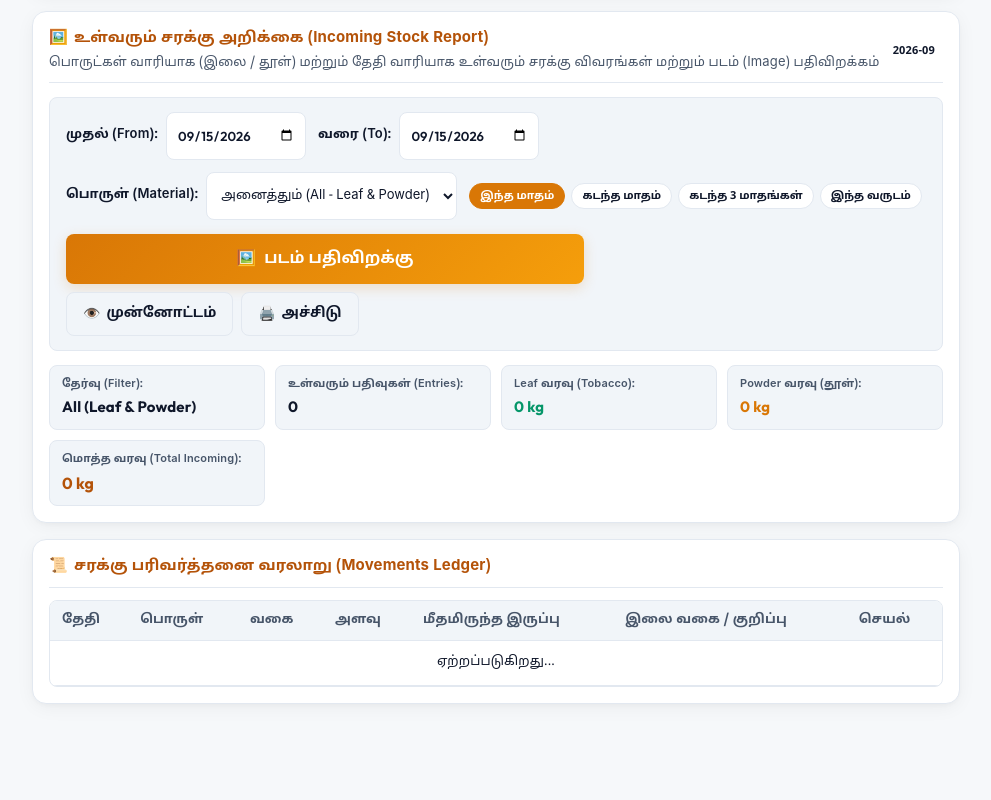
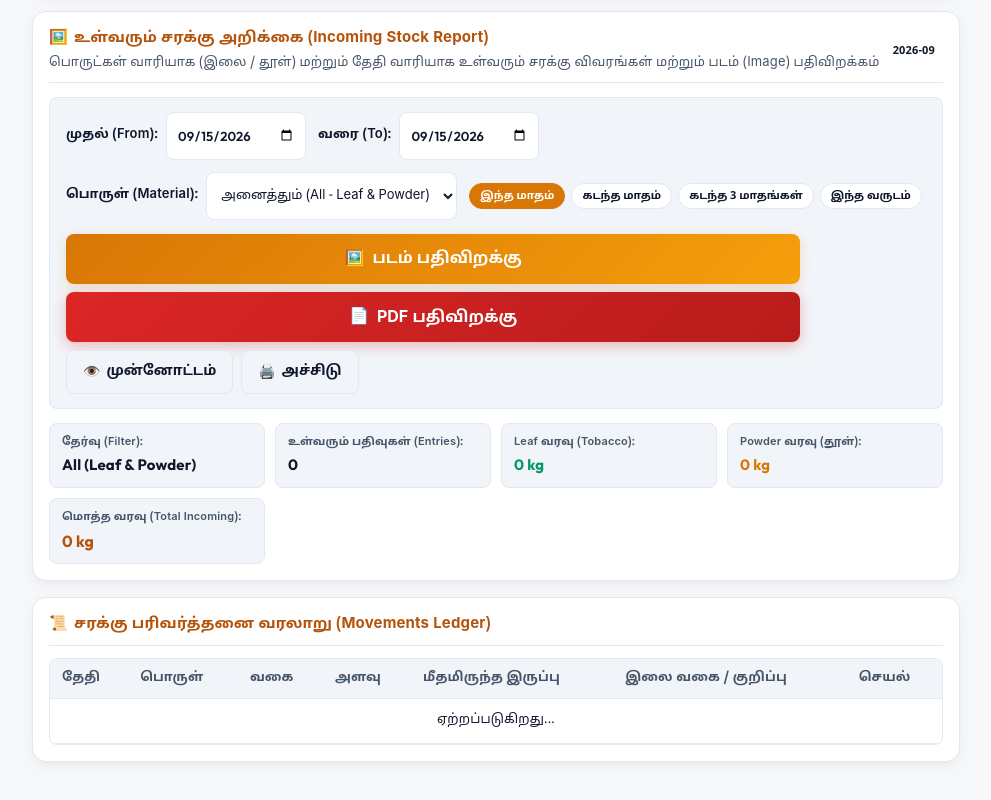
Before and after one commit to dineshbalaks7/tvs-beedi-company, a website: page public/stock.html in a window 1280 px wide. Shown: the part 908-1708 px from the top of the page, without its empty margins (144-1135 px from the left). Drawn offline with Linux system fonts and the light colour scheme; no server answers; a web font is replaced by a local one.

Commit message:
Add Download PDF button to Incoming Stock Report

```diff
--- a/public/js/stock.js
+++ b/public/js/stock.js
@@ -695,6 +695,73 @@ async function downloadStockImage() {
   }
 }
 
+async function downloadStockPDF() {
+  const fromInput = document.getElementById('stockReportFromDate');
+  const toInput = document.getElementById('stockReportToDate');
+  const itemSelect = document.getElementById('stockReportMaterialFilter');
+  const from = fromInput ? fromInput.value : '';
+  const to = toInput ? toInput.value : '';
+  const item = itemSelect ? itemSelect.value : 'all';
+
+  const isEn = (typeof currentLanguage !== 'undefined' && currentLanguage === 'en');
+  showToast(isEn ? 'Generating PDF...' : 'PDF தயாராகிறது...', 'info');
+
+  let data = cachedMonthlyStockReport;
+  const normalizedItem = (item === 'leaf' ? 'tobacco' : item);
+  if (!data || data.from !== from || data.to !== to || data.itemFilter !== normalizedItem) {
+    data = await loadStockReportData(from, to, item);
+  }
+
+  if (!data) {
+    showToast(isEn ? 'Could not load report data' : 'அறிக்கை விவரங்களை ஏற்ற முடியவில்லை', 'error');
+    return;
+  }
+
+  if (typeof html2pdf === 'undefined') {
+    showToast(isEn ? 'PDF library not loaded. Try again.' : 'PDF நூலகம் ஏற்றப்படவில்லை.', 'error');
+    return;
+  }
+
+  const html = generateStockReportHTML(data);
+  const container = document.getElementById('pdfPrintableSheet');
+  if (!container) return;
+  container.innerHTML = html;
+
+  await new Promise(resolve => setTimeout(resolve, 100));
+
+  const element = container.querySelector('#tvsStockReportDoc') || container;
+
+  const matTag = (data.itemFilter === 'tobacco' ? 'Leaf' : (data.itemFilter === 'powder' ? 'Powder' : (data.itemFilter === 'sona' ? 'SONA' : (data.itemFilter === 'a1' ? 'A1' : (data.itemFilter === 'super' ? 'SUPER' : 'All')))));
+  const filename = `TVS_Stock_${matTag}_${data.from}_to_${data.to}.pdf`;
+
+  const btn = document.getElementById('btnDownloadStockPDF');
+  if (btn) { btn.disabled = true; btn.style.opacity = '0.7'; }
+
+  try {
+    const opt = {
+      margin: [8, 8, 8, 8],
+      filename: filename,
+      image: { type: 'jpeg', quality: 0.98 },
+      html2canvas: {
+        scale: 2,
+        useCORS: true,
+        backgroundColor: '#ffffff',
+        logging: false
+      },
+      jsPDF: { unit: 'mm', format: 'a4', orientation: 'portrait' },
+      pagebreak: { mode: ['avoid-all', 'css', 'legacy'] }
+    };
+
+    await html2pdf().set(opt).from(element).save();
+    showToast(isEn ? 'PDF downloaded successfully!' : 'PDF வெற்றிகரமாக பதிவிறக்கப்பட்டது!', 'success');
+  } catch (err) {
+    console.error('PDF export error:', err);
+    showToast(isEn ? 'PDF export failed. Try Print instead.' : 'PDF ஏற்றுமதி தோல்வியடைந்தது.', 'error');
+  } finally {
+    if (btn) { btn.disabled = false; btn.style.opacity = '1'; }
+  }
+}
+
 async function previewMonthlyStockReport() {
   const fromInput = document.getElementById('stockReportFromDate');
   const toInput = document.getElementById('stockReportToDate');
--- a/public/stock.html
+++ b/public/stock.html
@@ -234,6 +234,9 @@
               <button type="button" class="btn-primary" id="btnDownloadStockImage" onclick="downloadStockImage()">
                 <span>🖼️</span> <span data-i18n="downloadImageBtn">படம் பதிவிறக்கு (Image)</span>
               </button>
+              <button type="button" class="btn-primary" id="btnDownloadStockPDF" onclick="downloadStockPDF()" style="background: linear-gradient(135deg, #dc2626, #b91c1c); box-shadow: 0 4px 14px rgba(220,38,38,0.3);">
+                <span>📄</span> <span data-i18n="downloadPDFBtn">PDF பதிவிறக்கு</span>
+              </button>
               <button type="button" class="btn-secondary" id="btnPreviewStockReport" onclick="previewMonthlyStockReport()">
                 <span>👁️</span> <span data-i18n="previewReportBtn">முன்னோட்டம்</span>
               </button>
```
